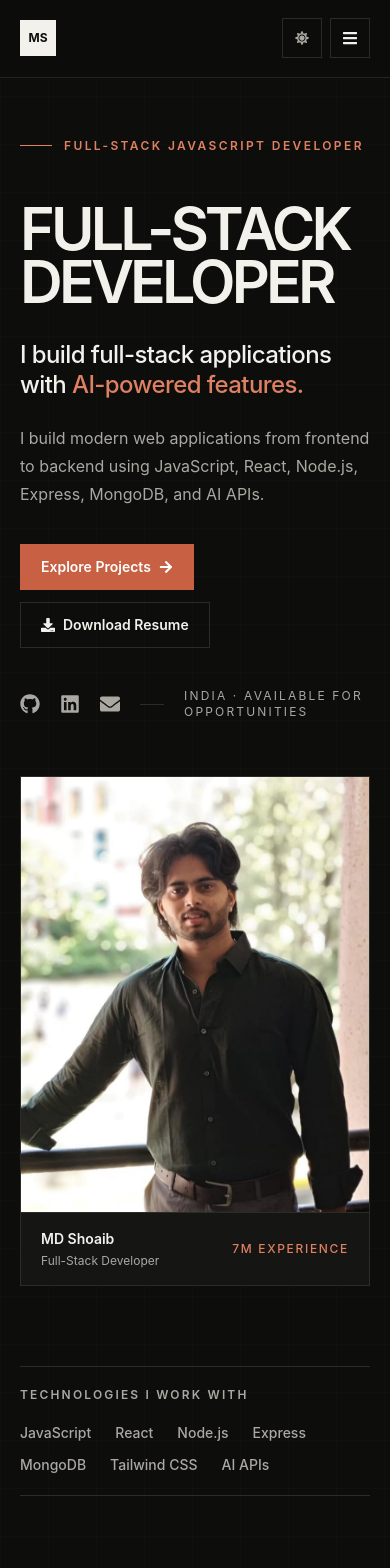
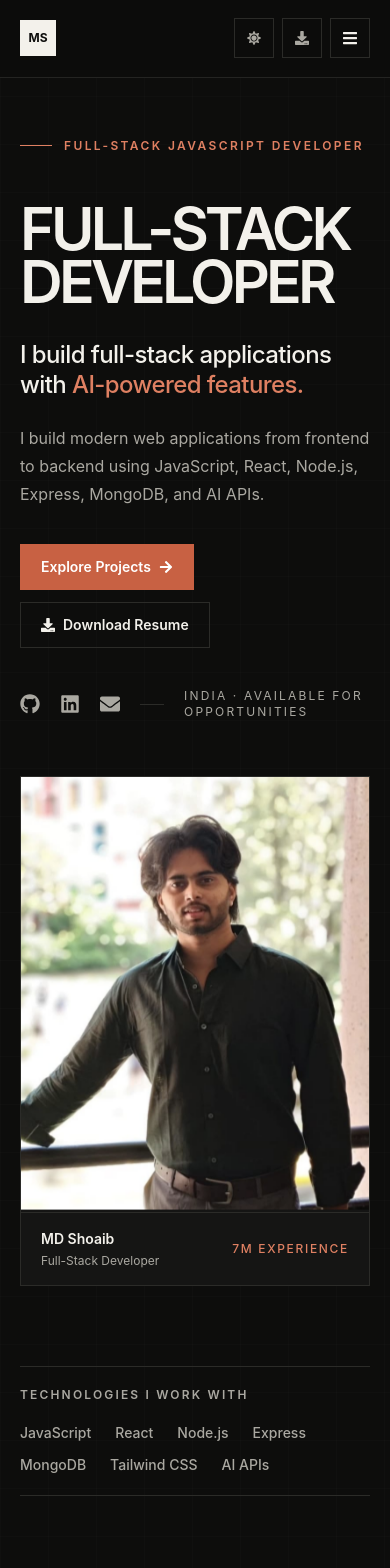
Before and after one commit to shoaib9955/my-portfolio, a React (Vite) app: page / in a window 390 px wide. Shown: the top 1568 px of the page. Built offline with nearby package versions, Linux system fonts and the light colour scheme.

Commit message:
Add resume actions and mobile hero animation

```diff
--- a/src/components/Experience.jsx
+++ b/src/components/Experience.jsx
@@ -1,5 +1,15 @@
 import { motion } from "framer-motion";
-import { FaBriefcase, FaCalendarAlt, FaDownload } from "react-icons/fa";
+import {
+  FaBriefcase,
+  FaCalendarAlt,
+  FaCertificate,
+  FaDownload,
+  FaFileAlt,
+} from "react-icons/fa";
+
+import experience from "../data/experience";
+
+const internship = experience[0];
 
 function Experience() {
   return (
@@ -116,6 +126,28 @@ function Experience() {
                     ))}
                   </div>
                 </div>
+
+                <div className="mt-8 flex flex-wrap gap-3 border-t border-portfolio-border pt-7 dark:border-portfolio-dark-border">
+                  <a
+                    href={internship.certificate}
+                    target="_blank"
+                    rel="noreferrer"
+                    className="primary-button"
+                  >
+                    <FaCertificate className="h-3.5 w-3.5" />
+                    View Certificate
+                  </a>
+
+                  <a
+                    href={internship.completionLetter}
+                    target="_blank"
+                    rel="noreferrer"
+                    className="secondary-button"
+                  >
+                    <FaFileAlt className="h-3.5 w-3.5" />
+                    View Completion Letter
+                  </a>
+                </div>
               </div>
             </div>
           </div>
--- a/src/components/Header.jsx
+++ b/src/components/Header.jsx
@@ -1,5 +1,12 @@
 import { useState } from "react";
-import { FaArrowRight, FaBars, FaMoon, FaSun, FaTimes } from "react-icons/fa";
+import {
+  FaArrowRight,
+  FaBars,
+  FaDownload,
+  FaMoon,
+  FaSun,
+  FaTimes,
+} from "react-icons/fa";
 import { useTheme } from "../context/ThemeContext";
 
 function Header() {
@@ -73,6 +80,25 @@ function Header() {
           </button>
 
           <a
+            href="/Shoaib_Full_Stack_Developer_Resume.pdf"
+            download="Shoaib_Full_Stack_Developer_Resume.pdf"
+            className="hidden items-center gap-2 border border-portfolio-border-strong bg-transparent px-4 py-2.5 text-xs font-semibold uppercase tracking-[0.1em] text-portfolio-text transition-all duration-200 hover:border-portfolio-primary hover:bg-portfolio-primary-light hover:text-portfolio-primary dark:border-portfolio-dark-border dark:text-portfolio-dark-text sm:flex"
+          >
+            <FaDownload className="h-3 w-3" />
+            Resume
+          </a>
+
+          <a
+            href="/Shoaib_Full_Stack_Developer_Resume.pdf"
+            download="Shoaib_Full_Stack_Developer_Resume.pdf"
+            aria-label="Download Resume"
+            title="Download Resume"
+            className="flex h-10 w-10 items-center justify-center border border-portfolio-border text-portfolio-text-muted transition-all duration-200 hover:border-portfolio-primary hover:text-portfolio-primary sm:hidden dark:border-portfolio-dark-border dark:text-portfolio-dark-text-muted dark:hover:border-[#df8062] dark:hover:text-[#df8062]"
+          >
+            <FaDownload className="h-3.5 w-3.5" />
+          </a>
+
+          <a
             href="#contact"
             className="hidden items-center gap-2 border border-portfolio-primary bg-portfolio-primary px-4 py-2.5 text-xs font-semibold uppercase tracking-[0.1em] text-white transition-all duration-200 hover:border-portfolio-primary-hover hover:bg-portfolio-primary-hover sm:flex"
           >
@@ -127,6 +153,16 @@ function Header() {
             Let's Talk
             <FaArrowRight className="h-3.5 w-3.5" />
           </a>
+
+          <a
+            href="/Shoaib_Full_Stack_Developer_Resume.pdf"
+            download="Shoaib_Full_Stack_Developer_Resume.pdf"
+            onClick={handleNavClick}
+            className="secondary-button mt-3 w-full sm:hidden"
+          >
+            <FaDownload className="h-3.5 w-3.5" />
+            Download Resume
+          </a>
         </nav>
       </div>
     </header>
--- a/src/components/Hero.jsx
+++ b/src/components/Hero.jsx
@@ -152,7 +152,7 @@ function Hero() {
                 <img
                   src={myPhoto}
                   alt="MD Shoaib"
-                  className="h-full w-full object-cover grayscale-[12%] transition-transform duration-700 hover:scale-[1.025]"
+                  className="mobile-photo-animation h-full w-full object-cover grayscale-[12%] transition-transform duration-700 hover:scale-[1.025]"
                 />
               </div>
 
--- a/src/index.css
+++ b/src/index.css
@@ -235,6 +235,23 @@
     linear-gradient(to bottom, rgba(255, 255, 255, 0.035) 1px, transparent 1px);
 }
 
+@keyframes mobile-photo-float {
+  0%,
+  100% {
+    transform: translateY(0) scale(1);
+  }
+
+  50% {
+    transform: translateY(-6px) scale(1.015);
+  }
+}
+
+@media (max-width: 640px) {
+  .mobile-photo-animation {
+    animation: mobile-photo-float 5s ease-in-out infinite;
+  }
+}
+
 ::-webkit-scrollbar {
   width: 8px;
 }
```
